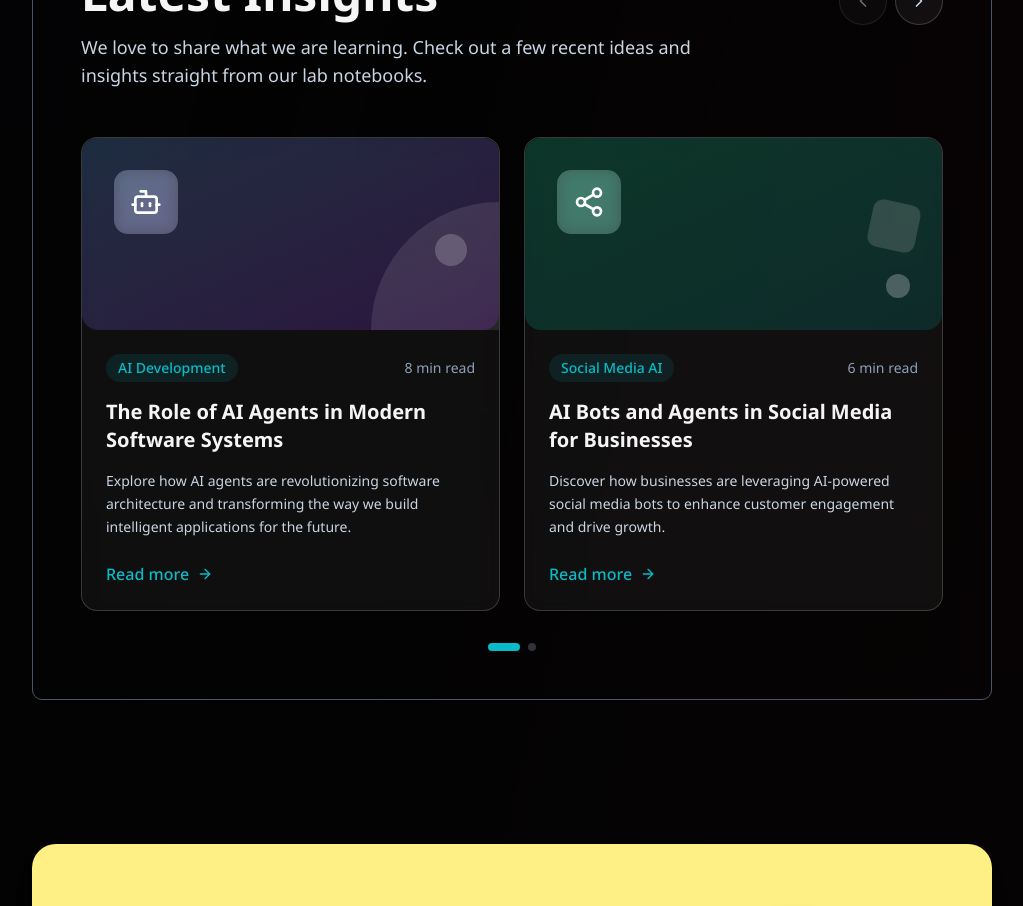
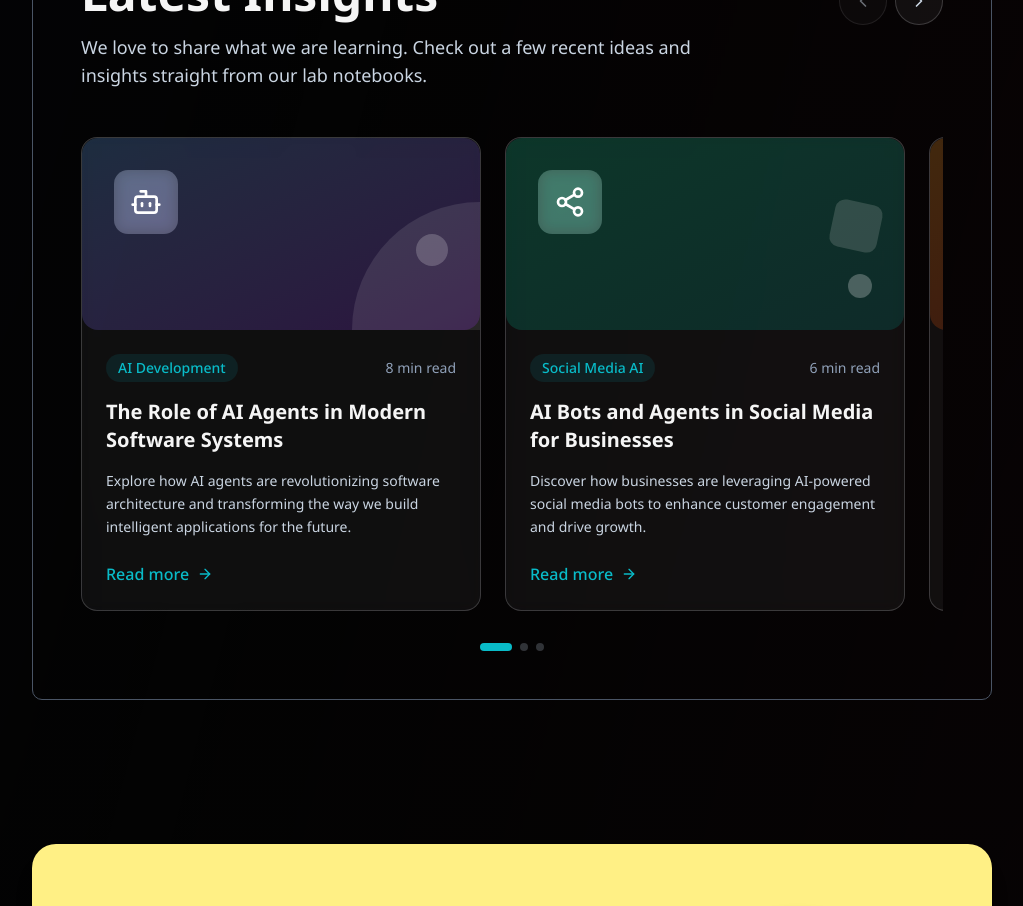
Before and after one commit to rupeshbug/novelty_lab_website, a Next.js app: page / in a window 1280 px wide. Shown: the part 3020-3926 px from the top of the page, without its empty margins (128-1151 px from the left). Built offline with nearby package versions, Linux system fonts and the light colour scheme; grey boxes are pictures that could not be loaded.

Commit message:
from our lab section design changed

```diff
--- a/src/app/components/FromOurLab.tsx
+++ b/src/app/components/FromOurLab.tsx
@@ -9,24 +9,16 @@ import {
   Zap,
   Brain,
 } from "lucide-react";
-import { useState, useEffect } from "react";
+import { useState, useEffect, useRef } from "react";
 import { TextParticle } from "@/components/ui/text-particle";
 
 export default function BlogSection() {
   const [currentIndex, setCurrentIndex] = useState(0);
   const [fontSize, setFontSize] = useState(80);
-
-  useEffect(() => {
-    const updateFontSize = () => {
-      const width = window.innerWidth;
-      setFontSize(width < 768 ? 60 : 80);
-    };
-
-    updateFontSize();
-    window.addEventListener("resize", updateFontSize);
-
-    return () => window.removeEventListener("resize", updateFontSize);
-  }, []);
+  const containerRef = useRef<HTMLDivElement>(null);
+  const [cardWidth, setCardWidth] = useState(0);
+  const [visibleCards, setVisibleCards] = useState(1);
+  const [maxIndex, setMaxIndex] = useState(0);
 
   const blogPosts = [
     {
@@ -107,21 +99,42 @@ export default function BlogSection() {
     },
   ];
 
+  useEffect(() => {
+    const updateLayout = () => {
+      if (!containerRef.current) return;
+
+      const container = containerRef.current;
+      const card = container.querySelector(".blog-card") as HTMLDivElement;
+      if (!card) return;
+
+      const fullCardWidth = card.offsetWidth + 24; // card + gap
+      setCardWidth(fullCardWidth);
+
+      const containerWidth = container.offsetWidth;
+      const visible = Math.floor(containerWidth / fullCardWidth) || 1;
+      setVisibleCards(visible);
+
+      const max = Math.max(0, blogPosts.length - visible);
+      setMaxIndex(max);
+      setCurrentIndex((i) => Math.min(i, max));
+    };
+
+    updateLayout();
+
+    const resizeObserver = new ResizeObserver(updateLayout);
+    if (containerRef.current) {
+      resizeObserver.observe(containerRef.current);
+    }
+
+    return () => resizeObserver.disconnect();
+  }, [blogPosts.length]);
+
   const nextSlide = () => {
-    setCurrentIndex((prev) => (prev + 1) % Math.ceil(blogPosts.length / 2));
+    setCurrentIndex((prev) => Math.min(prev + 1, maxIndex));
   };
 
   const prevSlide = () => {
-    setCurrentIndex(
-      (prev) =>
-        (prev - 1 + Math.ceil(blogPosts.length / 2)) %
-        Math.ceil(blogPosts.length / 2)
-    );
-  };
-
-  const getVisiblePosts = () => {
-    const startIndex = currentIndex * 2;
-    return blogPosts.slice(startIndex, startIndex + 2);
+    setCurrentIndex((prev) => Math.max(prev - 1, 0));
   };
 
   return (
@@ -137,7 +150,6 @@ export default function BlogSection() {
       </h2>
 
       <div className="mx-auto border border-gray-600 px-4 py-10 md:px-12 md:py-12 rounded-lg">
-        {/* Header */}
         <div className="flex items-start justify-between mb-12">
           <div>
             <h2 className="text-4xl md:text-5xl font-bold text-[#f5f5f5] mb-4">
@@ -149,56 +161,37 @@ export default function BlogSection() {
             </p>
           </div>
 
-          {/* Navigation arrows */}
           <div className="flex gap-2 mt-2">
             <button
               onClick={prevSlide}
               className="w-12 h-12 bg-white/5 hover:bg-white/10 border border-gray-200/20 rounded-full flex items-center justify-center transition-all duration-200 hover:scale-105 disabled:opacity-50"
               disabled={currentIndex === 0}
             >
-              <ChevronLeft
-                size={20}
-                className="text-slate-300 cursor-pointer"
-              />
+              <ChevronLeft size={20} className="text-slate-300" />
             </button>
             <button
               onClick={nextSlide}
               className="w-12 h-12 bg-white/5 hover:bg-white/10 border border-gray-200/20 rounded-full flex items-center justify-center transition-all duration-200 hover:scale-105 disabled:opacity-50"
-              disabled={currentIndex === Math.ceil(blogPosts.length / 2) - 1}
+              disabled={currentIndex >= maxIndex}
             >
-              <ChevronRight
-                size={20}
-                className="text-slate-300 cursor-pointer"
-              />
+              <ChevronRight size={20} className="text-slate-300" />
             </button>
           </div>
         </div>
 
-        {/* Blog cards container */}
-        <div className="overflow-hidden">
+        <div className="overflow-hidden" ref={containerRef}>
           <div
-            className="flex transition-transform duration-500 ease-in-out gap-6"
-            style={{ transform: `translateX(-${currentIndex * 100}%)` }}
+            className="flex gap-6 transition-transform duration-500 ease-in-out"
+            style={{
+              transform: `translateX(-${currentIndex * cardWidth}px)`,
+            }}
           >
-            {Array.from({ length: Math.ceil(blogPosts.length / 2) }).map(
-              (_, slideIndex) => (
-                <div
-                  key={slideIndex}
-                  className="w-full flex-shrink-0 grid grid-cols-1 lg:grid-cols-2 gap-6"
-                >
-                  {blogPosts
-                    .slice(slideIndex * 2, slideIndex * 2 + 2)
-                    .map((post) => (
+            {blogPosts.map((post) => (
               <div
                 key={post.id}
-                        className="group bg-white/5 border border-gray-200/20 rounded-2xl overflow-hidden backdrop-blur-sm hover:bg-white/10 transition-all duration-300 hover:border-gray-200/40 hover:transform hover:scale-[1.02]"
+                className="blog-card w-full sm:w-[90%] md:w-[400px] flex-shrink-0 group bg-white/5 border border-gray-200/20 rounded-2xl overflow-hidden backdrop-blur-sm transition-all duration-300 transform hover:scale-[1.03] hover:bg-white/10 hover:border-gray-200/40"
               >
-                        {/* Image/Visual area */}
-                        <div className="relative h-48 bg-gradient-to-br overflow-hidden">
-                          {post.image}
-                        </div>
-
-                        {/* Content */}
+                <div className="relative h-48">{post.image}</div>
                 <div className="p-6 space-y-4">
                   <div className="flex items-center justify-between">
                     <span className="text-sm text-[#09bbc8] font-medium bg-[#09bbc8]/10 px-3 py-1 rounded-full">
@@ -208,15 +201,12 @@ export default function BlogSection() {
                       {post.readTime}
                     </span>
                   </div>
-
                   <h3 className="text-xl font-bold text-[#f5f5f5] group-hover:text-white transition-colors">
                     {post.title}
                   </h3>
-
                   <p className="text-slate-300 text-sm leading-relaxed">
                     {post.description}
                   </p>
-
                   <button className="inline-flex items-center gap-2 text-[#09bbc8] hover:text-[#07a3af] font-medium group/btn transition-colors pt-2">
                     Read more
                     <ArrowRight
@@ -228,14 +218,10 @@ export default function BlogSection() {
               </div>
             ))}
           </div>
-              )
-            )}
-          </div>
         </div>
 
-        {/* Pagination dots */}
         <div className="flex justify-center gap-2 mt-8">
-          {Array.from({ length: Math.ceil(blogPosts.length / 2) }).map(
+          {Array.from({ length: blogPosts.length - visibleCards + 1 }).map(
             (_, index) => (
               <button
                 key={index}
```
Lines whose indentation alone changed are shown as unchanged.
